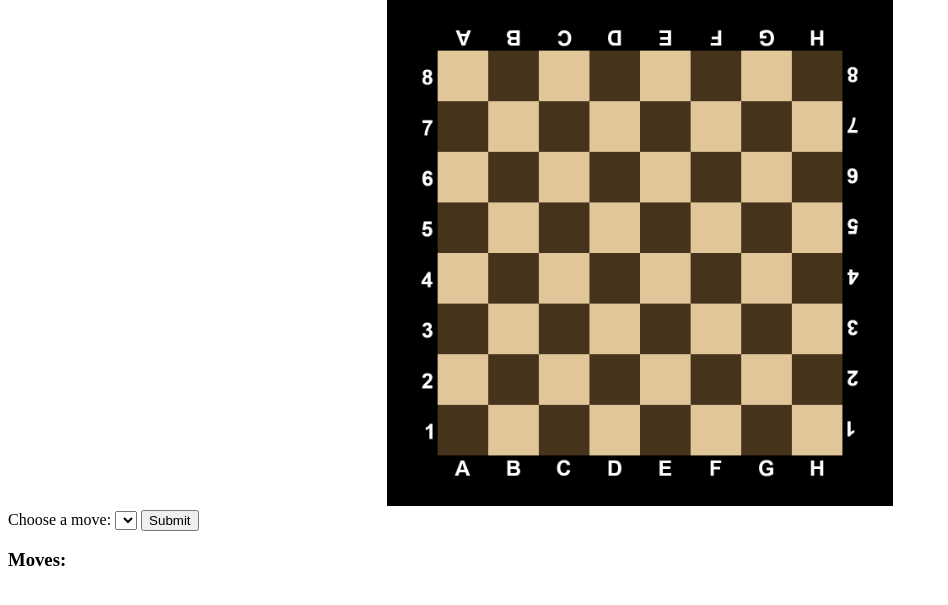
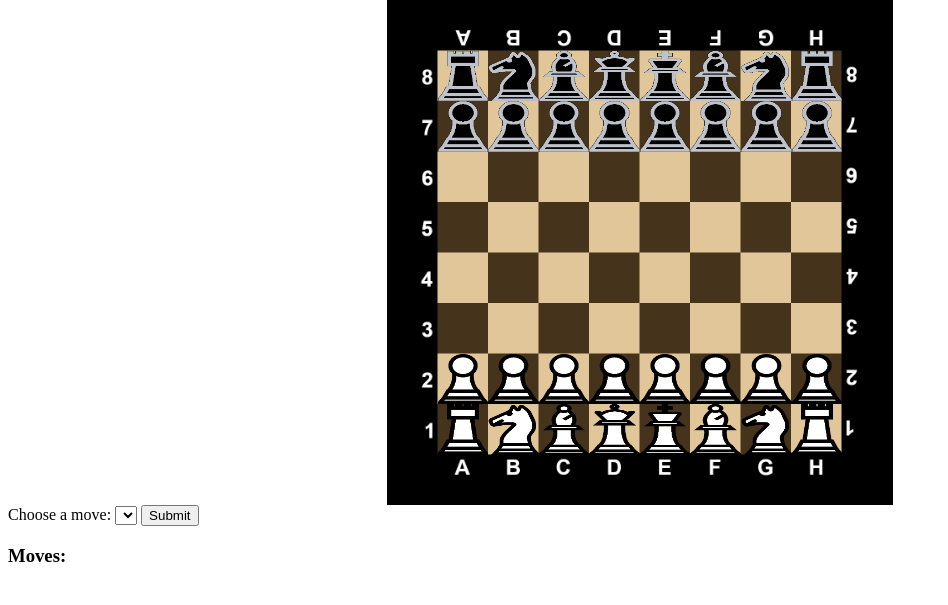
Before and after one commit to renzhexiangjiao/chess_tournament_app_project, a Django app: page /chess/play/ in a window 1280 px wide. Shown: the part 44-649 px from the top of the page, without its empty margins (0-948 px from the left). Run offline with Django 3.2, Linux system fonts and the light colour scheme; data that the repository does not hold is empty.

Commit message:
displays chess board

```diff
--- a/chess/views.py
+++ b/chess/views.py
@@ -1,5 +1,5 @@
 from django.shortcuts import render
-import json
+from django.http import HttpResponse
 from django.views import View
 
 class IndexView(View):
@@ -18,4 +18,4 @@ class MoveListView(View):
 
 class MoveUpdateView(View):
     def get(self, request):
-        pass
+        return HttpResponse('Hello')
--- a/static/js/play.js
+++ b/static/js/play.js
@@ -1,8 +1,30 @@
 $(function() {
-    if($('#chessboard')) {
+    if($('#chess-board').length) {
         $.get('/chess/moveupdate/', function(data) {
-            alert(data);
+            /*alert(data);*/
         });
+
+        var white = true;
+        var chessBoard = [  {'a':'white/rook.png','b':'white/knight.png','c':'white/bishop.png','d':'white/queen.png','e':'white/king.png','f':'white/bishop.png','g':'white/knight.png','h':'white/rook.png'},
+                            {'a':'white/pawn.png','b':'white/pawn.png','c':'white/pawn.png','d':'white/pawn.png','e':'white/pawn.png','f':'white/pawn.png','g':'white/pawn.png','h':'white/pawn.png'},
+                            {'a':'','b':'','c':'','d':'','e':'','f':'','g':'','h':''},
+                            {'a':'','b':'','c':'','d':'','e':'','f':'','g':'','h':''},
+                            {'a':'','b':'','c':'','d':'','e':'','f':'','g':'','h':''},
+                            {'a':'','b':'','c':'','d':'','e':'','f':'','g':'','h':''},
+                            {'a':'black/pawn.png','b':'black/pawn.png','c':'black/pawn.png','d':'black/pawn.png','e':'black/pawn.png','f':'black/pawn.png','g':'black/pawn.png','h':'black/pawn.png'},
+                            {'a':'black/rook.png','b':'black/knight.png','c':'black/bishop.png','d':'black/queen.png','e':'black/king.png','f':'black/bishop.png','g':'black/knight.png','h':'black/rook.png'}];
+
+        var s = '';
+        for(var i = 0; i < 8; i++) {
+            for(var j = 10; j <= 17; j++) {
+                s += `<div id="${(white?j:27-j).toString(36)}${white?8-i:i+1}" style="grid-area: ${i+2} / ${j-8} / ${i+3} / ${j-7};">` + (chessBoard[white?7-i:i][(white?j:27-j).toString(36)]?`<img src="/static/images/pieces/${chessBoard[white?7-i:i][(white?j:27-j).toString(36)]}" alt="piece">`:'') + '</div>';
+            }
+        }
+        $('#chess-board').append(s);
+        if(!white) {
+            $('#chess-board').css('background-image', "url('/static/images/chessboard-rotated.png')");
+        }
+    }
     $('#submit-move').click(function () {
         $.get('/chess/movelist/', { move: $('#move-dropdown').val() },
         function(data) {
@@ -12,5 +34,4 @@ $(function() {
             $('#move-dropdown').html(data);
         });
     });
-    }
 });
--- a/templates/chess/play.html
+++ b/templates/chess/play.html
@@ -6,19 +6,48 @@
     #chess-board {
         margin: auto 30%;
         width: 40%;
-        height: auto;
+        display: grid;
+        grid-template-columns: 10% 10% 10% 10% 10% 10% 10% 10% 10% 10%;
+        background: url("{% static 'images/chessboard.png' %}");
+        background-size: contain;
+    }
+    #chess-board > div {
+        position: relative;
+    }
+    #chess-board > div::before {
+        content: "";
+        padding-bottom: 100%;
+        display: block;
+    }
+    #chess-board > div > img {
+        position: absolute;
+        top: 0;
+        bottom: 0;
+        left: 0;
+        right: 0;
+        width: 100%;
+        height: 100%;
     }
 </style>
 <div>
-    <img id="chess-board" src="{% static 'images/chessboard.png' %}"/>
+    <div id="chess-board">
+        <div style="grid-area: 1 / 1 / 2 / 2;"></div>
+        <div style="grid-area: 2 / 2 / 3 / 3;"></div>
+        <div style="grid-area: 3 / 3 / 4 / 4;"></div>
+        <div style="grid-area: 4 / 4 / 5 / 5;"></div>
+        <div style="grid-area: 5 / 5 / 6 / 6;"></div>
+        <div style="grid-area: 6 / 6 / 7 / 7;"></div>
+        <div style="grid-area: 7 / 7 / 8 / 8;"></div>
+        <div style="grid-area: 8 / 8 / 9 / 9;"></div>
+        <div style="grid-area: 9 / 9 / 10 / 10;"></div>
+        <div style="grid-area: 10 / 10 / 11 / 11;"></div>
+    </div>
 </div>
 <div>
     <label for="move-dropdown">Choose a move: </label>
-    <select name="move-dropdown" id="move-dropdown">
-    </select>
+    <select name="move-dropdown" id="move-dropdown"></select>
     <button type="submit" id="submit-move">Submit</button>
 </div>
 <h3>Moves:</h3>
-<ol id="move-list">
-</ol>
+<ol id="move-list"></ol>
 {% endblock %}
```
Also changed, not shown: static/images/chessboard-rotated.png (added), static/images/pieces/black/bishop.png (added), static/images/pieces/black/king.png (added), static/images/pieces/black/knight.png (added), static/images/pieces/black/pawn.png (added), static/images/pieces/black/queen.png (added), static/images/pieces/black/rook.png (added), static/images/pieces/white/bishop.png (added), static/images/pieces/white/king.png (added), static/images/pieces/white/knight.png (added), static/images/pieces/white/pawn.png (added), static/images/pieces/white/queen.png (added), static/images/pieces/white/rook.png (added). Lines whose indentation alone changed are shown as unchanged.
